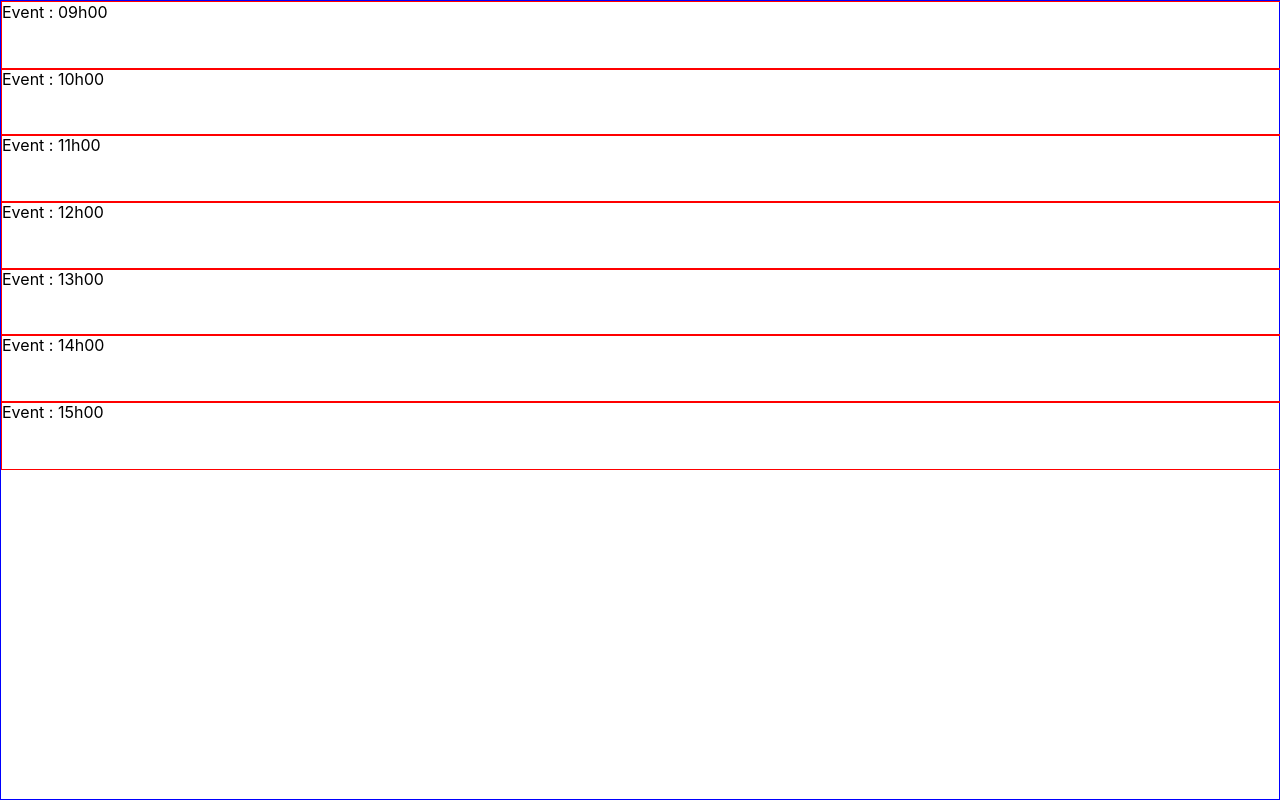
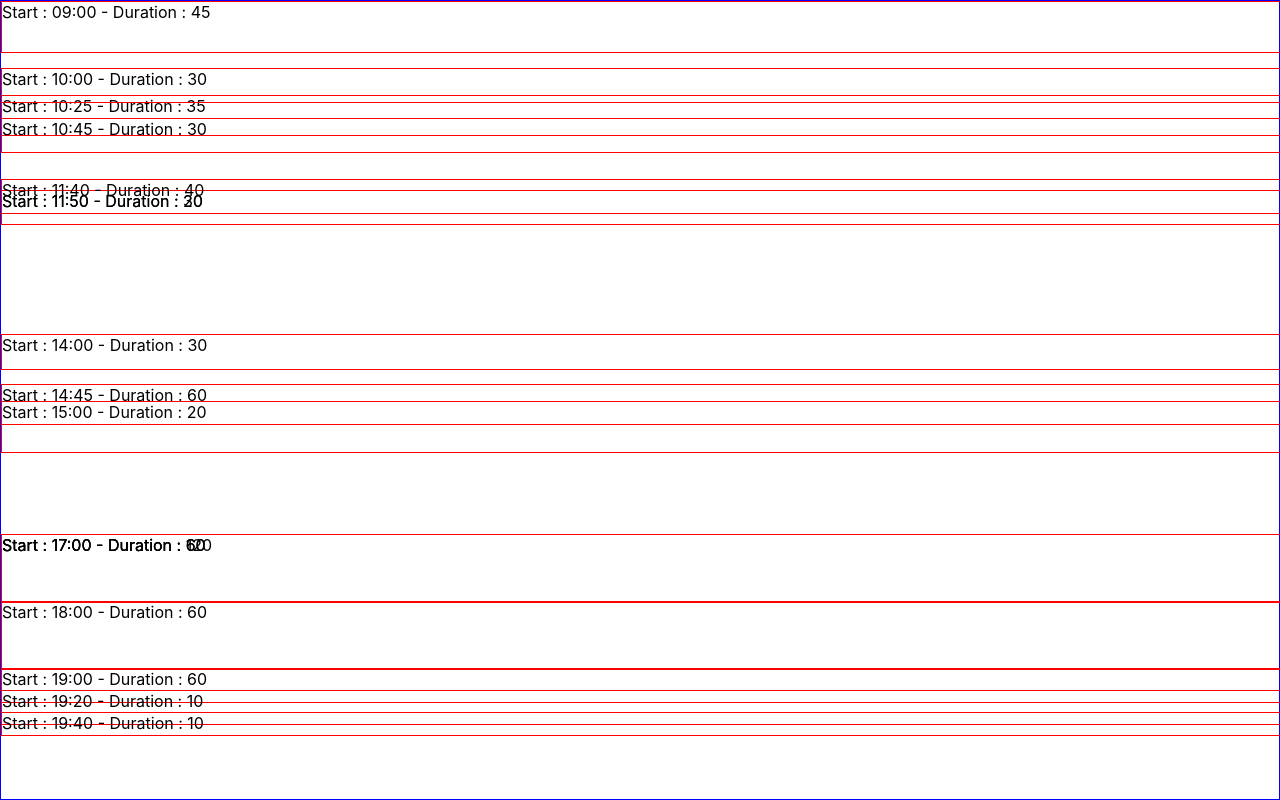
Before and after one commit to MyJooeee/schedule-events, a React (Create React App) app: page / in a window 1280 px wide. Built offline with nearby package versions, Linux system fonts and the light colour scheme.

Commit message:
Basic positioning of events

```diff
--- a/src/Events/index.js
+++ b/src/Events/index.js
@@ -5,7 +5,7 @@ import moment from 'moment';
 // Components
 import { Box, Container } from "@mui/material";
 // Logic
-import data from '../Data/index.json';
+import events from '../Data/index.json';
 
 // ---------------------------------------------------------------------------------
 const Events = () => {
@@ -22,11 +22,6 @@ const Events = () => {
         height: refContainer.current.offsetHeight
       });
     }
-
-    /* Data process
-    const sortedData  = sortDataByKeys(data);
-    dataProcessing(sortedData);
-    */
 
   }, []);
 
@@ -63,16 +58,34 @@ const Events = () => {
   const getTopPositionAndHeight = (start, duration) => {
     // Total over 12 hours
     const top = ((transformStringTimeToNumber(start) - 9)/12) * dimensions.height;
-    const height = duration/12 * dimensions.height;
+    // duration/12/60
+    const height = (duration/720) * dimensions.height;
+
+    console.log('duration', duration);
+    console.log('duration/12', duration/12);
+    console.log('dimensions.height', dimensions.height);
+    console.log('height', height);
 
     return {
-      top: top,
-      height: height
+      top: `${top}px`,
+      height: `${height}px`
     };
   };
 
+  const setTopLeftHeightOnEvents = (events) => {
+    let preparedEvents = []
+    events.forEach((event) => {
+       preparedEvents.push({...event, ...getTopPositionAndHeight(event.start, event.duration)});
+
+    });
+
+    return preparedEvents;
+  };
+
+  const preparedEvents = setTopLeftHeightOnEvents(events);
+
   console.log('dimensions', dimensions);
-  console.log('data', data);
+  console.log('preparedEvents', preparedEvents);
 
   // JSX ---------------------------------------------------------------------
   return (
@@ -82,13 +95,14 @@ const Events = () => {
       disableGutters
       sx={{border: '1px solid blue', position: 'relative', height: '100vh'}}
     >
-      <Box sx={{...defaultEventCss, ...getTopPositionAndHeight('15:00', 1)}}> Event : 15h00 </Box>
-      <Box sx={{...defaultEventCss, ...getTopPositionAndHeight('09:00', 1)}}> Event : 09h00 </Box>
-      <Box sx={{...defaultEventCss, ...getTopPositionAndHeight('10:00', 1)}}> Event : 10h00 </Box>
-      <Box sx={{...defaultEventCss, ...getTopPositionAndHeight('11:00', 1)}}> Event : 11h00 </Box>
-      <Box sx={{...defaultEventCss, ...getTopPositionAndHeight('12:00', 1)}}> Event : 12h00 </Box>
-      <Box sx={{...defaultEventCss, ...getTopPositionAndHeight('13:00', 1)}}> Event : 13h00 </Box>
-      <Box sx={{...defaultEventCss, ...getTopPositionAndHeight('14:00', 1)}}> Event : 14h00 </Box>
+
+      {preparedEvents && preparedEvents.map((event, idx) => (
+        <Box
+          key={idx}
+          sx={{...defaultEventCss, ...getTopPositionAndHeight(event.start, event.duration)}}>
+          Start : {event.start} - Duration : {event.duration}
+        </Box>
+      ))}
     </Container>
   );
 };
```
